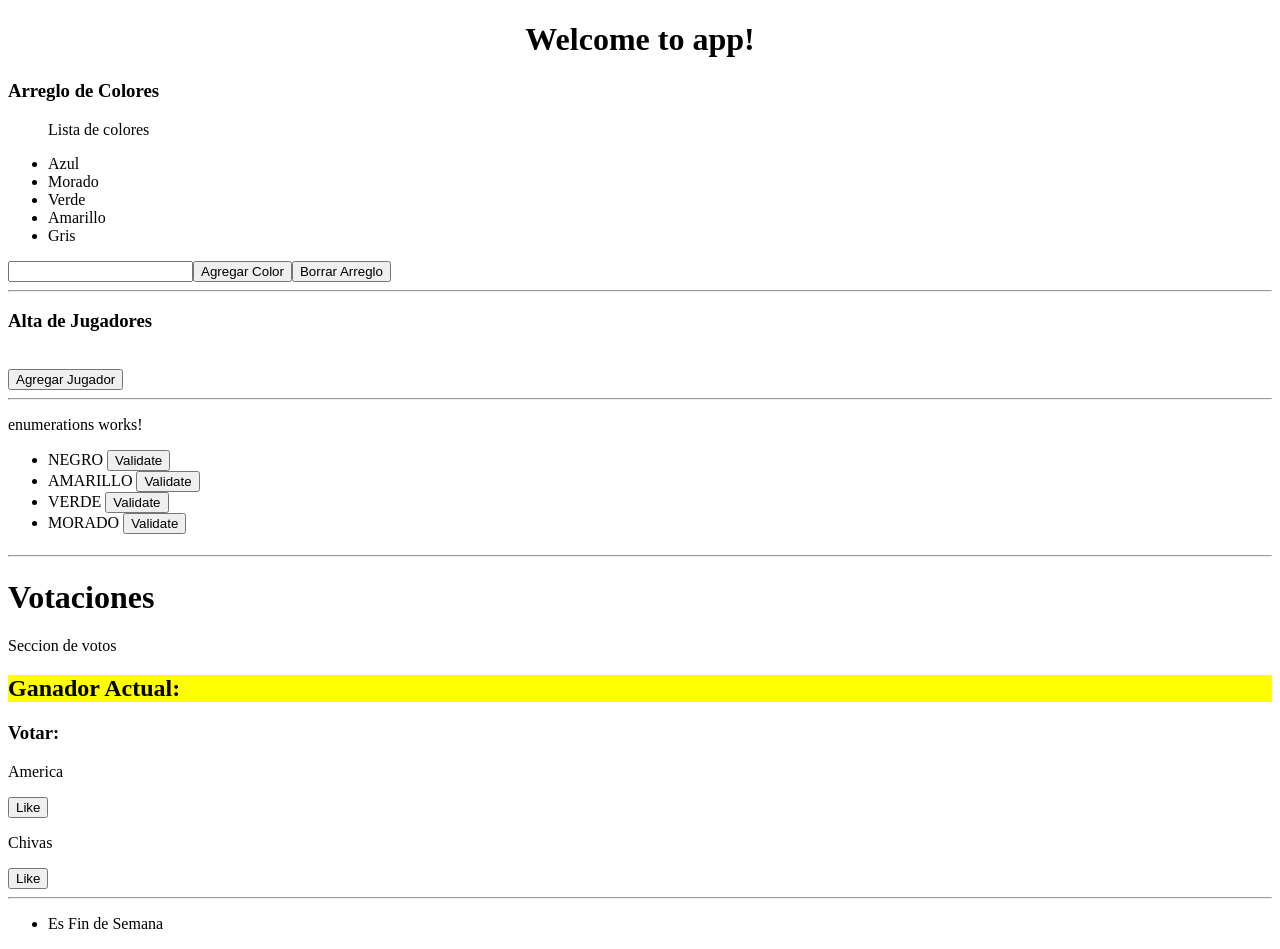
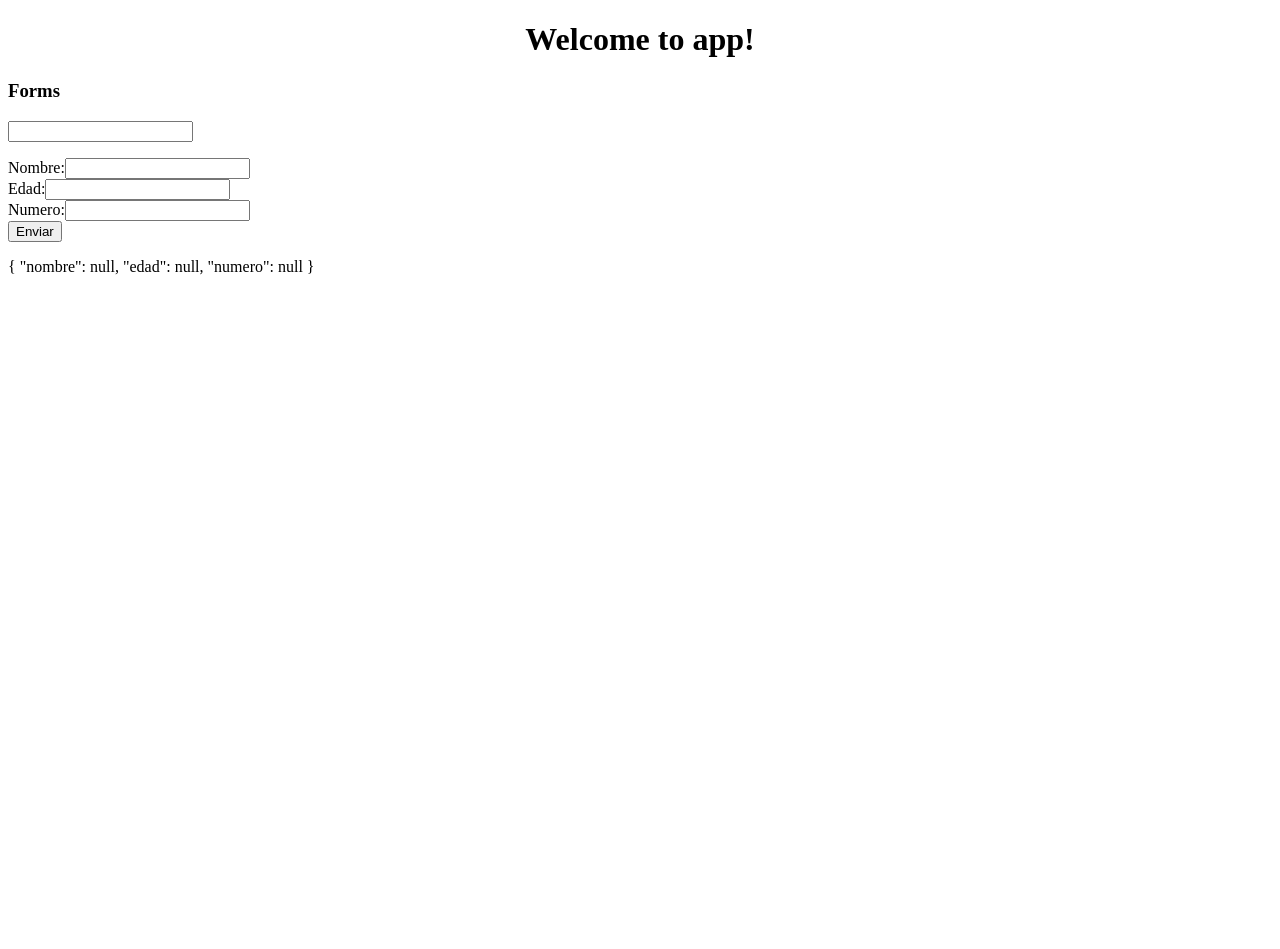
Before and after one commit to FernandoArellano/angular5, an Angular app: page / in a window 1280 px wide. After the commit the page ends 800 px from the top, so only its background shows below. Built offline with nearby package versions, Linux system fonts and the light colour scheme.

Commit message:
Practica 8. forms

```diff
--- a/src/app/app.component.html
+++ b/src/app/app.component.html
@@ -5,20 +5,22 @@
   </h1>
 </div>
 
-<app-ng-for-example></app-ng-for-example>
+<!--<app-ng-for-example></app-ng-for-example>-->
 
-<hr>
+<!--<hr>-->
 
-<app-parent-to-child></app-parent-to-child>
+<!--<app-parent-to-child></app-parent-to-child>-->
 
-<hr>
+<!--<hr>-->
 
-<app-enumerations></app-enumerations>
+<!--<app-enumerations></app-enumerations>-->
 
-<hr>
+<!--<hr>-->
 
-<app-output-example></app-output-example>
+<!--<app-output-example></app-output-example>-->
 
-<hr>
+<!--<hr>-->
 
-<app-switch-example></app-switch-example>
+<!--<app-switch-example></app-switch-example>-->
+
+<app-form-example></app-form-example>
--- /dev/null
+++ b/src/app/directives/form-example/form-example.component.html
@@ -0,0 +1,14 @@
+<h3>Forms</h3>
+
+<input type="text" [formControl]="dayControl"/>
+
+<p>{{dayControl.value}}</p>
+
+<form [formGroup]="teamForm">
+  Nombre:<input type="text" formControlName="nombre"/><br>
+  Edad:<input type="text" formControlName="edad"/><br>
+  Numero:<input type="text" formControlName="numero"/><br>
+  <button>Enviar</button>
+</form>
+
+<p>{{teamForm.value | json}}</p>
--- /dev/null
+++ b/src/app/directives/form-example/form-example.component.ts
@@ -0,0 +1,22 @@
+import { Component, OnInit } from '@angular/core';
+import {FormControl, FormGroup} from "@angular/forms";
+
+@Component({
+  selector: 'app-form-example',
+  templateUrl: './form-example.component.html',
+  styleUrls: ['./form-example.component.css']
+})
+export class FormExampleComponent implements OnInit {
+
+  dayControl = new FormControl()
+  teamForm = new FormGroup({
+    nombre: new FormControl(),
+    edad: new FormControl(),
+    numero: new FormControl()
+  })
+
+  constructor() { }
+
+  ngOnInit() {
+  }
+}
```
Also changed, not shown: src/app/app.module.ts (+6 -1 lines), src/app/directives/form-example/form-example.component.css (added), 2 other files (tests, documents, lock files or other folders).
